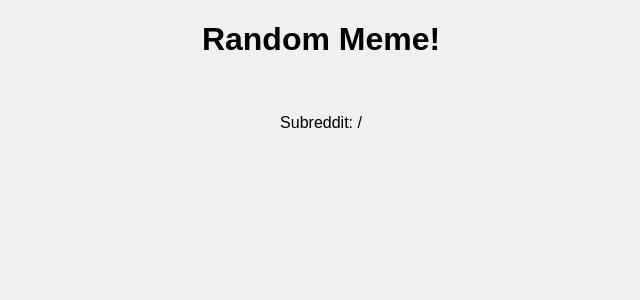
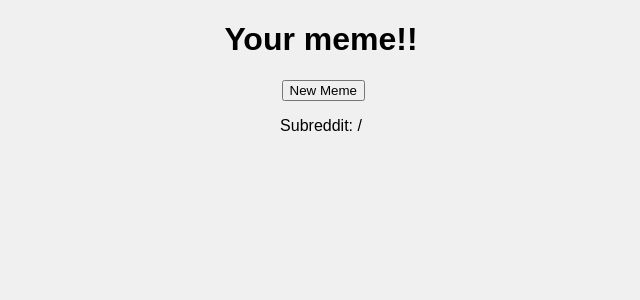
Before and after one commit to rachel1davey/flask-memepage, a Flask app: page /randommeme/ in a window 1280 px wide. Shown: the top 300 px of the page, without its empty margins (319-959 px from the left). Run offline with Flask 3, Linux system fonts and the light colour scheme; data that the repository does not hold is empty.

Commit message:
Enhance meme fetching functionality and add category routes; update index and random meme templates for better layout and navigation

```diff
--- a/app.py
+++ b/app.py
@@ -5,8 +5,12 @@ import json
 app = Flask(__name__)
 
 # This function fetches a random meme from the meme-api
-def get_meme():
-    url = "https://meme-api.com/gimme"
+def get_meme(category=None):
+    if category:
+        url = f"https://meme-api.com/gimme/{category}"
+    else:
+        url = "https://meme-api.com/gimme/"
+
     response = requests.get(url).json()
     meme_large = response["url"]
     subreddit = response["subreddit"]
@@ -15,9 +19,32 @@ def get_meme():
 
 # This route fetches a random meme and displays it
 @app.route("/randommeme/")
-def random_meme():
-    meme_pic, subreddit = get_meme()
+def random_meme(category=None):
+    meme_pic, subreddit = get_meme(category=None)
     return render_template("random_meme.html", meme_pic=meme_pic, subreddit=subreddit)
+
+# Routes for specific categories
+@app.route("/politicalmemes/")
+def political_memes():
+    meme_pic, subreddit = get_meme("politicalmemes")
+    return render_template("random_meme.html", meme_pic=meme_pic, subreddit=subreddit)
+
+@app.route("/cryptomemes/")
+def crypto_memes():
+    meme_pic, subreddit = get_meme("cryptomemes")
+    return render_template("random_meme.html", meme_pic=meme_pic, subreddit=subreddit)
+
+@app.route("/catmemes/")
+def cat_memes():
+    meme_pic, subreddit = get_meme("catmemes")
+    return render_template("random_meme.html", meme_pic=meme_pic, subreddit=subreddit)
+
+@app.route("/dogmemes/")
+def dog_memes():
+    meme_pic, subreddit = get_meme("dogmemes")
+    return render_template("random_meme.html", meme_pic=meme_pic, subreddit=subreddit)
+
+
 
 
 @app.route("/")
--- a/templates/random_meme.html
+++ b/templates/random_meme.html
@@ -15,12 +15,19 @@
         max-width: 100%;
         height: auto;
     }
+    .div {
+        display: flex;
+        justify-content: center;
+        align-items: center;
+        flex-direction: column;
+    }
 </style>
 <link rel="stylesheet" href="https://cdnjs.cloudflare.com/ajax/libs/font-awesome/6.0.0-beta3/css/all.min.css">
 <body>
-    <h1>Random Meme!</h1>
+    <div class="container">
+    <h1>Your meme!!</h1>
     <img src="{{meme_pic}}">
-    <p>Subreddit: /{{subreddit}}</p>
-
+    <button onclick="location.reload()">New Meme</button>
+    <p>Subreddit: /{{subreddit}}</p></div>
 </body>
 </html>
```
Also changed, not shown: templates/index.html (+13 -1 lines), 1 other file.
